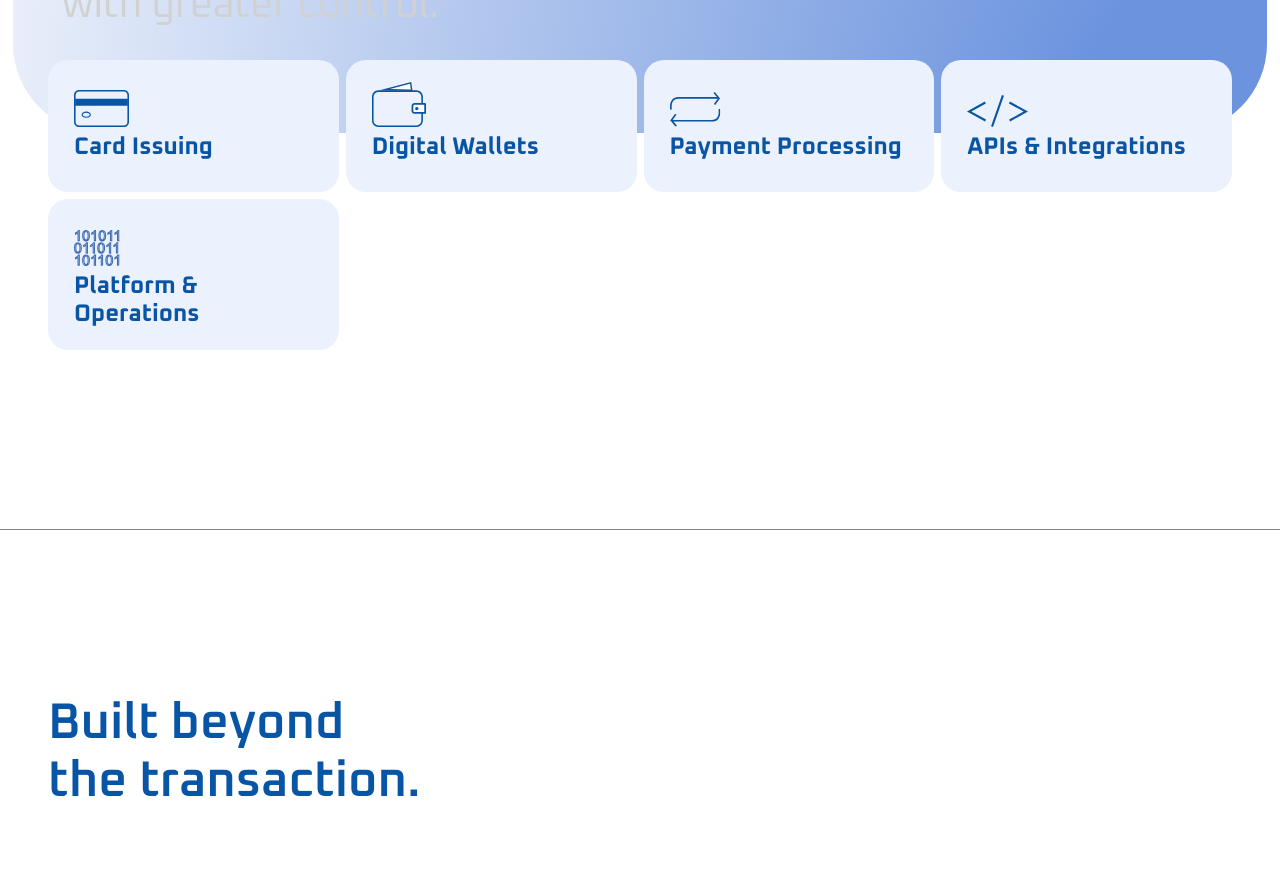
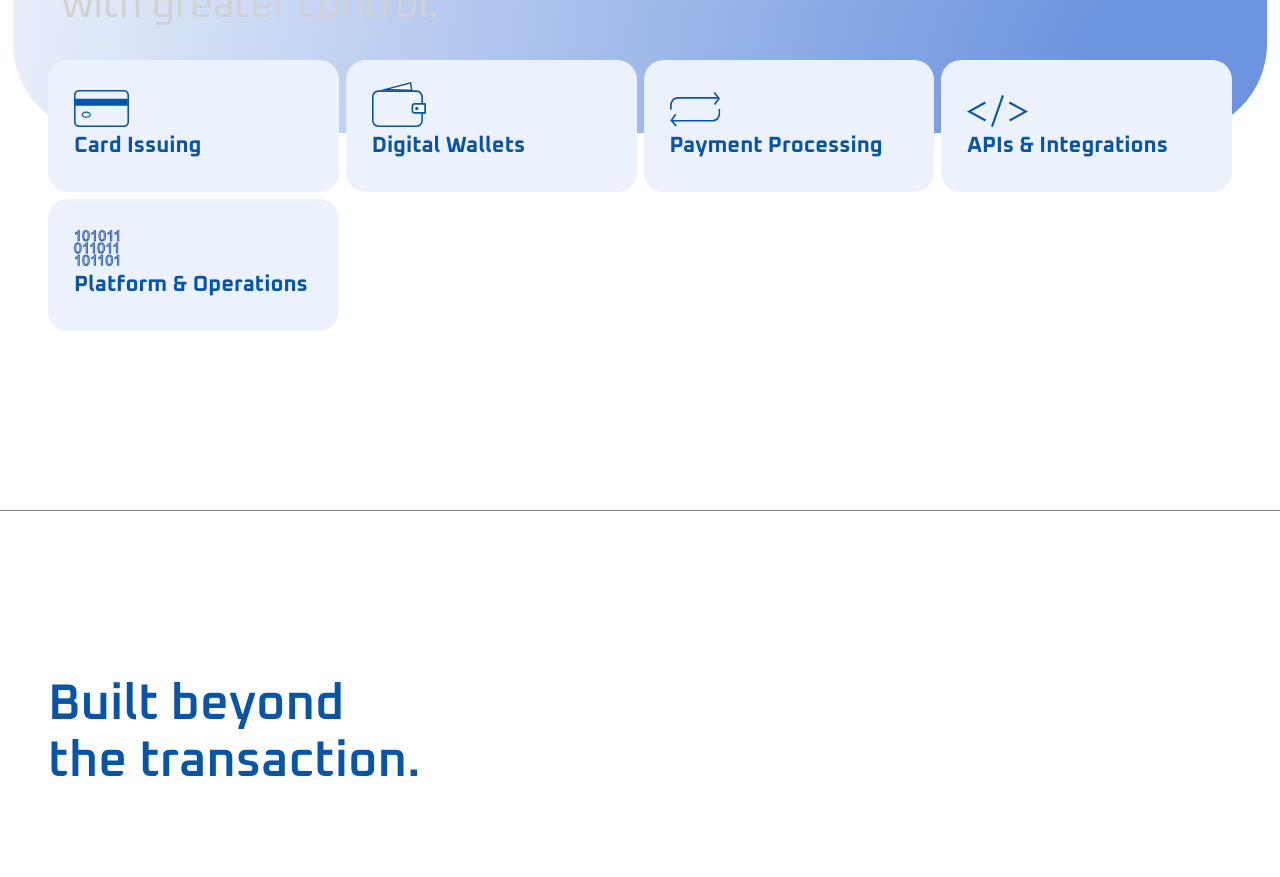
Before and after one commit to red-scarf0/infinios, a Next.js app: page /products in a window 1280 px wide. Shown: the part 1900-2777 px from the top of the page. Built offline with nearby package versions, Linux system fonts and the light colour scheme; no server answers.

Commit message:
Fix product card height consistency

```diff
--- a/src/components/products/products-section.tsx
+++ b/src/components/products/products-section.tsx
@@ -104,7 +104,9 @@ export function ProductsSection() {
         </Reveal>
 
         <Reveal className="mt-12 lg:mt-[31px]">
-          <CapabilityCardRow items={PRODUCTS} />
+          {/* `fitTitle` keeps "Platform & Operations" on one line, so all five
+              cards stand the same height. See the metric for why. */}
+          <CapabilityCardRow items={PRODUCTS} metrics={{ fitTitle: true }} />
         </Reveal>
       </div>
     </section>
--- a/src/components/shared/capability-cards.tsx
+++ b/src/components/shared/capability-cards.tsx
@@ -52,6 +52,19 @@ export type CapabilityCardMetrics = {
   bodyGap?: number;
   /** Row height reserved for the expanded card, so hovering reflows nothing. */
   reserve?: number;
+  /**
+   * Hold every title to one line by capping it at the frame's 24px and letting
+   * it shrink with the card when the card cannot seat that.
+   *
+   * The products frame draws five 300px cards whose longest title, "Platform &
+   * Operations", sets to exactly 255px — the full content width, with no slack.
+   * Our row is 1514px against the frame's 1530, so its cards come out at 297px
+   * and that title alone wraps, standing the last card 19px taller than the
+   * other four. Sizing the title off the card (which is a container) keeps all
+   * five the same height at every width, and the cap means it is never drawn
+   * larger than the frame.
+   */
+  fitTitle?: boolean;
 };
 
 /**
@@ -142,6 +155,7 @@ function CapabilityCardTile({
     titleAlign = "center",
     bodyGap = 18,
     reserve = 271,
+    fitTitle = false,
   } = metrics;
 
   return (
@@ -166,6 +180,8 @@ function CapabilityCardTile({
         }
         className={cn(
           "product-card group/product relative rounded-[20px] px-5 lg:min-h-[132px] lg:px-[26px]",
+          // The card becomes the container the title sizes itself against.
+          fitTitle && "@container",
           active && "is-active",
         )}
       >
@@ -190,6 +206,12 @@ function CapabilityCardTile({
           className={cn(
             "product-card__title flex flex-col text-[18px] leading-[1.1488] font-bold whitespace-pre-line text-brand lg:text-[24px]",
             titleAlign === "start" ? "justify-start" : "justify-center",
+            // 24px / 255px — the frame's size over its longest title — less a
+            // couple of percent so font-metric rounding cannot tip the line
+            // over. `cqw` is a share of the container's *content* box, so the
+            // padding is already out of it. Capped at 24px, so a card wide
+            // enough for the frame's setting is given exactly that.
+            fitTitle && "lg:text-[min(24px,calc(100cqw*0.0923))]",
           )}
           style={{ minHeight: titleSlot || undefined }}
         >
```
